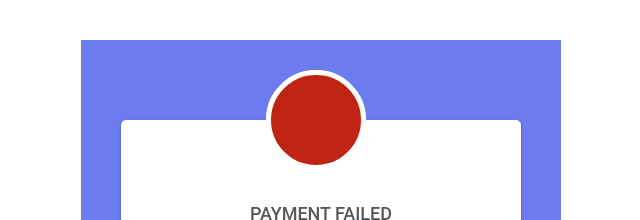
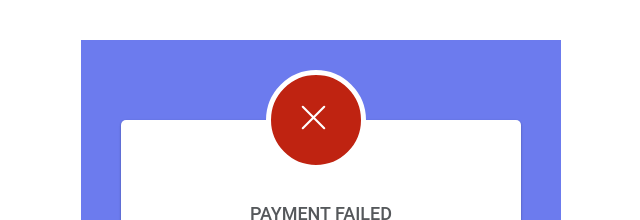
Before and after one commit to Ayushz19/groww-task1, a Next.js app: page /status in a window 1280 px wide. Shown: the top 220 px of the page, without its empty margins (319-959 px from the left). Built offline with nearby package versions, Linux system fonts and the light colour scheme.

Commit message:
functionality of website completed

```diff
--- a/src/app/status/Confirm.css
+++ b/src/app/status/Confirm.css
@@ -50,7 +50,7 @@
     background-color: #cf932c;
     border: 5px solid #fff;
   }
-  .card__success i {
+  .card__success , .card__success1 , .card__success2 i {
     color: #fff;
     line-height: 100px;
     font-size: 45px;
--- a/src/app/status/Confirm.js
+++ b/src/app/status/Confirm.js
@@ -17,13 +17,42 @@ const Confirm = () => {
   return (
     <div className="bg">
       <div className="card">
-        <span className="card__success">
+        {/* <span className="card__success">
           <i className="ion-checkmark" />
-        </span>
+        </span> */}
         {random <= 0.33 && (
           <>
             <span className="card__success">
-              <i className="ion-checkmark" />
+              <svg
+                xmlns="http://www.w3.org/2000/svg"
+                x="0px"
+                y="0px"
+                width={100}
+                height={100}
+                viewBox="0,0,256,256"
+                style={{ fill: "#FFFFFF" }}
+              >
+                <g
+                  fill="#ffffff"
+                  fillRule="nonzero"
+                  stroke="none"
+                  strokeWidth={1}
+                  strokeLinecap="butt"
+                  strokeLinejoin="miter"
+                  strokeMiterlimit={10}
+                  strokeDasharray=""
+                  strokeDashoffset={0}
+                  fontFamily="none"
+                  fontWeight="none"
+                  fontSize="none"
+                  textAnchor="none"
+                  style={{ mixBlendMode: "normal" }}
+                >
+                  <g transform="scale(5.12,5.12)">
+                    <path d="M41.9375,8.625c-0.66406,0.02344 -1.27344,0.375 -1.625,0.9375l-18.8125,28.78125l-12.1875,-10.53125c-0.52344,-0.54297 -1.30859,-0.74609 -2.03125,-0.51953c-0.71875,0.22266 -1.25391,0.83203 -1.37891,1.57422c-0.125,0.74609 0.17578,1.49609 0.78516,1.94531l13.9375,12.0625c0.4375,0.37109 1.01563,0.53516 1.58203,0.45313c0.57031,-0.08594 1.07422,-0.41016 1.38672,-0.89062l20.09375,-30.6875c0.42969,-0.62891 0.46484,-1.44141 0.09375,-2.10547c-0.37109,-0.66016 -1.08594,-1.05469 -1.84375,-1.01953z" />
+                  </g>
+                </g>
+              </svg>
             </span>
             <h1 className="card__msg">Payment Complete</h1>
             <h2 className="card__submsg">Thank you for your transfer</h2>
@@ -34,10 +63,12 @@ const Confirm = () => {
               </div>
               <h1 className="card__price">
                 <span>₹</span>
+                <span className="">
                 {total.toLocaleString("en-IN", {
                   minimumFractionDigits: 2,
                   maximumFractionDigits: 2,
                 })}
+              </span>
               </h1>
             </div>
             <div className="card__tags">
@@ -49,32 +80,50 @@ const Confirm = () => {
         {random > 0.33 && random <= 0.66 && (
           <>
             <span className="card__success1 ">
-              <i className="ion-checkmark" />
+              <svg
+                viewBox="0 0 21 21"
+                fill="#FFFFFF"
+                height="1em"
+                width="1em"
+                className="flex mx-5 my-5"
+              >
+                <g
+                  fill="none"
+                  fillRule="evenodd"
+                  stroke="#FFFFFF"
+                  strokeLinecap="round"
+                  strokeLinejoin="round"
+                >
+                  <path d="M15.5 15.5l-10-10zM15.5 5.5l-10 10" />
+                </g>
+              </svg>
             </span>
             <h1 className="card__msg">Payment failed</h1>
-            <h2 className="card__submsg">Sorry We could not process your payment</h2>
+            <h2 className="card__submsg">
+              Sorry We could not process your payment
+            </h2>
             <div className="card__body">
               <div className="card__recipient-info">
                 <p className="card__recipient">Nath Green</p>
                 <p className="card__email">hello@nathgreen.co.uk</p>
               </div>
-
             </div>
             <div className="card__tags">
               <span className="card__tag">Failed</span>
               <span className="card__tag">#123456789</span>
             </div>
-
           </>
         )}
         {random > 0.66 && (
           <>
-          <span className="card__success2 ">
-              <i className="ion-checkmark" />
+            <span className="card__success2 ">
+              <i className="ion-checkmark" /> <p className="text-[4rem] text-white">!</p>
             </span>
             <h1 className="card__msg">Payment pending</h1>
             <h1 className="font-bold">Your Payment is pending</h1>
-            <h1 className="mx-100 px-10">Kindly Wait until we process your payment</h1>
+            <h1 className="mx-100 px-10">
+              Kindly Wait until we process your payment
+            </h1>
           </>
         )}
       </div>
```
